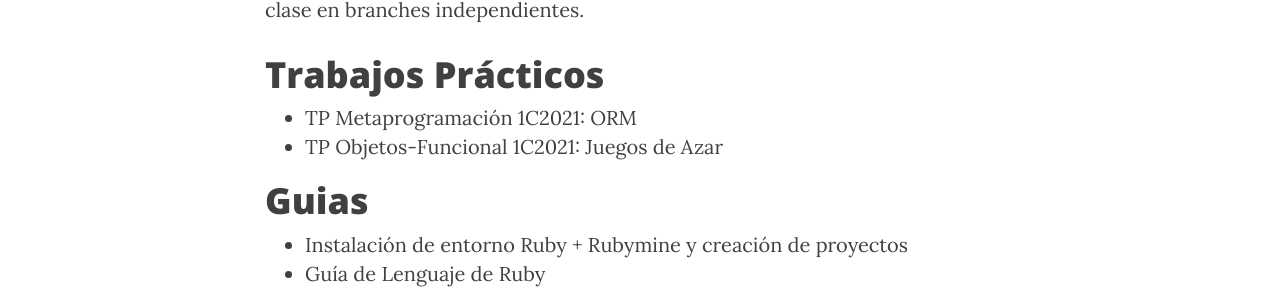
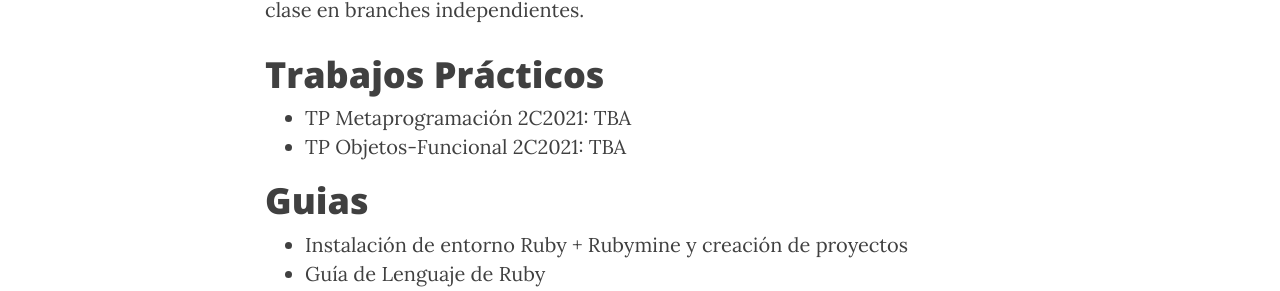
Before and after one commit to tadp-utn-frba/tadp-utn-frba.github.io, a Jekyll site: the page built from material.md, in a window 1280 px wide and 900 px high, scrolled down 1040 px. Shown: the part 155-446 px from the top of the window. Built offline with Jekyll 4.4.1, drawn with Linux system fonts in a browser that asks for light colours; nearby versions of some CDN libraries.

Commit message:
Update tps 2c2021

```diff
--- a/material.md
+++ b/material.md
@@ -29,8 +29,8 @@ permalink: /material/
 En [este repositorio](https://github.com/tadp-utn-frba/tadp-clases) están todos los scripts y el código correspondiente a cada clase en branches independientes.
 
 # Trabajos Prácticos
-* [TP Metaprogramación 1C2021: ORM](https://docs.google.com/document/d/1XfKQkbPm1kwg6caY9ZJbHpEV8nguM7tEkESzCglDxNc/edit?usp=sharing)
-* [TP Objetos-Funcional 1C2021: Juegos de Azar](https://docs.google.com/document/d/1-pDyPjbzMNuZr4hux6kWVN6txvSlxgxawfqUe72x4Bg/edit?usp=sharing)
+* [TP Metaprogramación 2C2021: TBA]()
+* [TP Objetos-Funcional 2C2021: TBA]()
 
 # Guias
 
```
